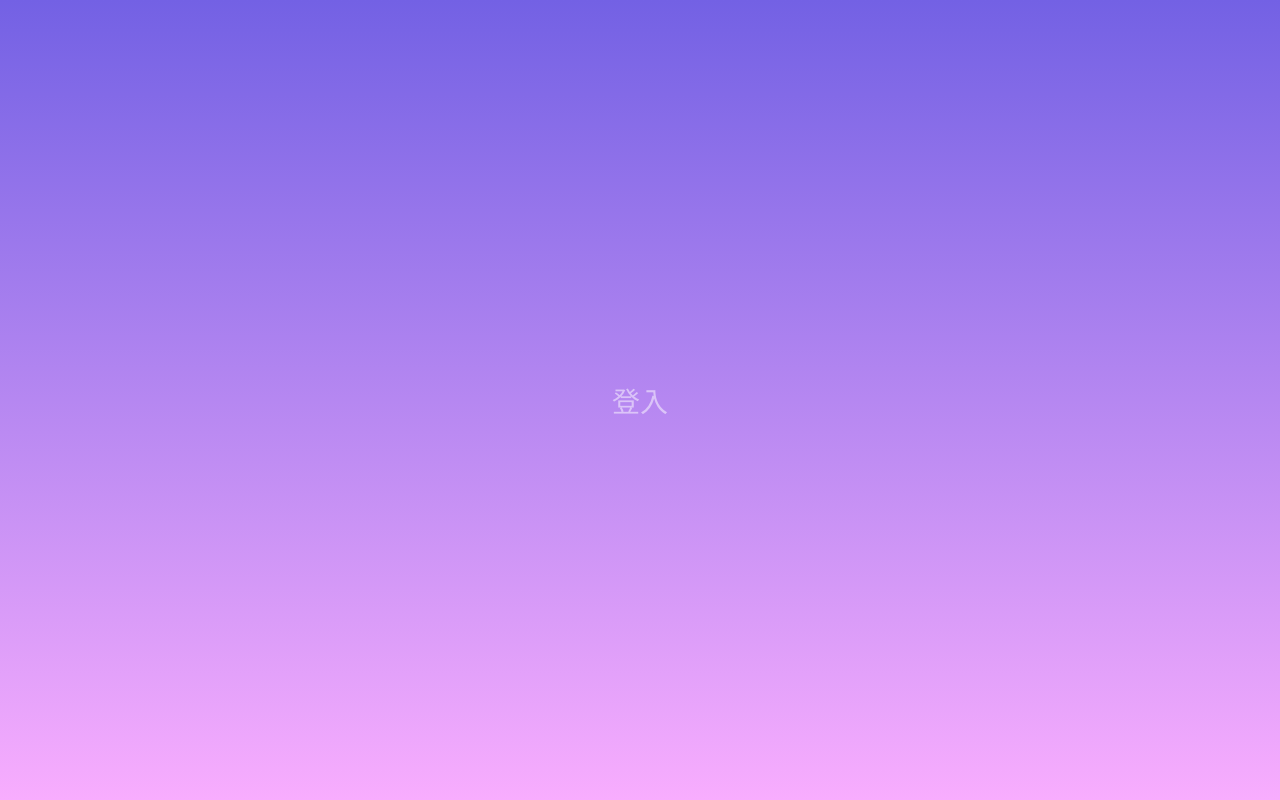
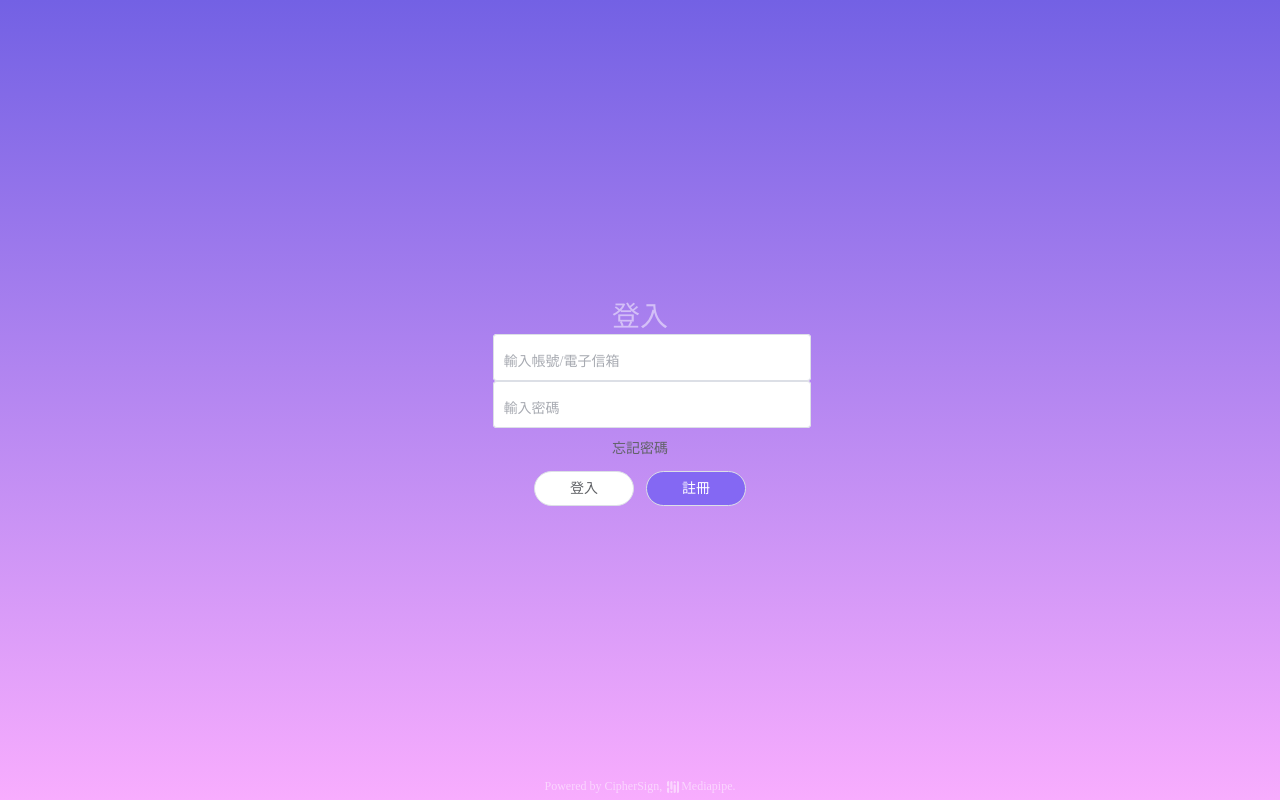
Before and after one commit to RainMeoCat/CipherAirSig, a Vue app: page / in a window 1280 px wide. Built offline with nearby package versions, Linux system fonts and the light colour scheme; a web font is replaced by a local one.

Commit message:
引入自動化的按需引入，登入頁面進度

```diff
--- a/package.json
+++ b/package.json
@@ -30,6 +30,8 @@
     "eslint-plugin-promise": "^5.1.0",
     "eslint-plugin-vue": "^8.0.3",
     "sass": "^1.32.7",
-    "sass-loader": "^12.0.0"
+    "sass-loader": "^12.0.0",
+    "unplugin-auto-import": "^0.6.1",
+    "unplugin-vue-components": "^0.17.21"
   }
 }
--- a/src/main.js
+++ b/src/main.js
@@ -3,4 +3,5 @@ import App from './App.vue'
 import router from './router'
 import store from './store'
 import './assets/font.css'
+
 createApp(App).use(store).use(router).mount('#app')
--- a/src/views/LoginPage.vue
+++ b/src/views/LoginPage.vue
@@ -2,9 +2,58 @@
   <div class="login">
     <div class="login-box">
       登入
+      <el-input
+        v-model="input"
+        placeholder="輸入帳號/電子信箱"
+      />
+      <el-input
+        v-model="input"
+        placeholder="輸入密碼"
+      />
+      <el-link
+        :underline="false"
+        class="forget-pwd"
+      >
+        忘記密碼
+      </el-link>
+      <div style="margin-top:10px">
+        <el-button
+          round
+          size="large"
+          class="login-btn"
+        >
+          登入
+        </el-button>
+        <el-button
+          round
+          size="large"
+          class="login-btn reg"
+        >
+          註冊
+        </el-button>
+      </div>
+    </div>
+    <div class="powered">
+      Powered by CipherSign, <img
+        src="@/assets/MPlogo.png"
+        style="width:16px;filter: grayscale(100%) brightness(100) opacity(0.5);vertical-align:text-top"
+      >Mediapipe.
     </div>
   </div>
 </template>
+<script>
+import { ref } from 'vue'
+
+export default {
+  name: 'LoginPage',
+  setup () {
+    const input = ref('')
+    return {
+      input
+    }
+  }
+}
+</script>
 <style lang="scss" scoped>
 $phones-media: 600px;
 .login {
@@ -15,6 +64,14 @@ $phones-media: 600px;
   align-items: center;
   justify-content: center;
 
+}
+.powered{
+  color:rgba(255,255,255, 0.5);
+  position: absolute;
+  width:100vw;
+  font-size: 12px;
+  bottom: 0px;
+  margin-bottom: 5px;
 }
 @media only screen and (max-width: $phones-media) {
   //手機版css
@@ -27,8 +84,49 @@ $phones-media: 600px;
   //電腦版css
     .login-box{
     font-size: 3.5vmin;
-    color:rgba(255,255,255, 0.5)
+    color:rgba(255,255,255, 0.5);
+    width: 295px;
   }
+  .forget-pwd {
+    color:rgba(255,255,255, 0.5)!important;
+    transition: 300ms;
+    &:hover {
+      color:rgb(0, 195, 255)!important;
+      transition: 300ms;
+    }
   }
+  .login-btn{
+    width: 100px;
+    height: 35px;
+    border-radius:100px;
+    background-color: #ffffff;
+    border-color: #dcdfe6;
+    color:#606266;
+    transition: 300ms;
+    &:hover {
+      color:#606266;
+      background-color: #ffffff;
+      filter: drop-shadow(2px 2px 2px rgba(0, 0, 0, 0.4));
+      border-color: #dcdfe6;
+      transition: 300ms;
+    }
+    &.reg{
+      background-color:#8468F3;
+      border-color: #dcdfe6;
+      color:#ffffff;
+      &:hover {
+        color:#ffffff;
+        filter: drop-shadow(2px 2px 2px rgba(0, 0, 0, 0.4));
+        transition: 300ms;
+      }
+    }
+  }
+  ::v-deep .el-input__inner{
+    border-radius:100px;
+    height: 35px;
+    width: 296px;
+    margin-top:10px;
+  }
+}
 
 </style>
--- a/vue.config.js
+++ b/vue.config.js
@@ -1,4 +1,17 @@
 const { defineConfig } = require('@vue/cli-service')
+const AutoImport = require('unplugin-auto-import/webpack')
+const Components = require('unplugin-vue-components/webpack')
+const { ElementPlusResolver } = require('unplugin-vue-components/resolvers')
 module.exports = defineConfig({
+  configureWebpack: {
+    plugins: [
+      AutoImport({
+        resolvers: [ElementPlusResolver()]
+      }),
+      Components({
+        resolvers: [ElementPlusResolver()]
+      })
+    ]
+  },
   transpileDependencies: true
 })
```
Also changed, not shown: src/plugins/element.js (added, +8 -0 lines), src/assets/MPlogo.png (added), 1 other file (tests, documents, lock files or other folders).
